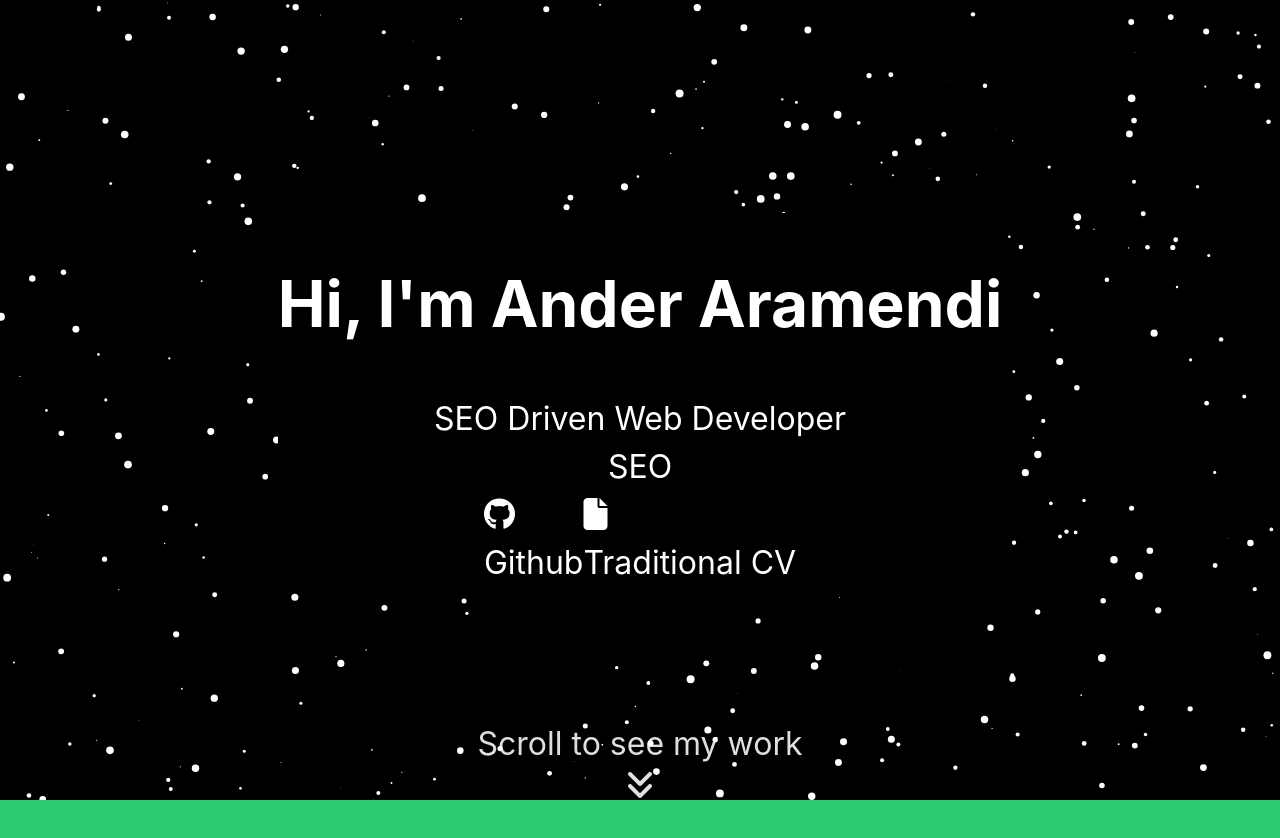
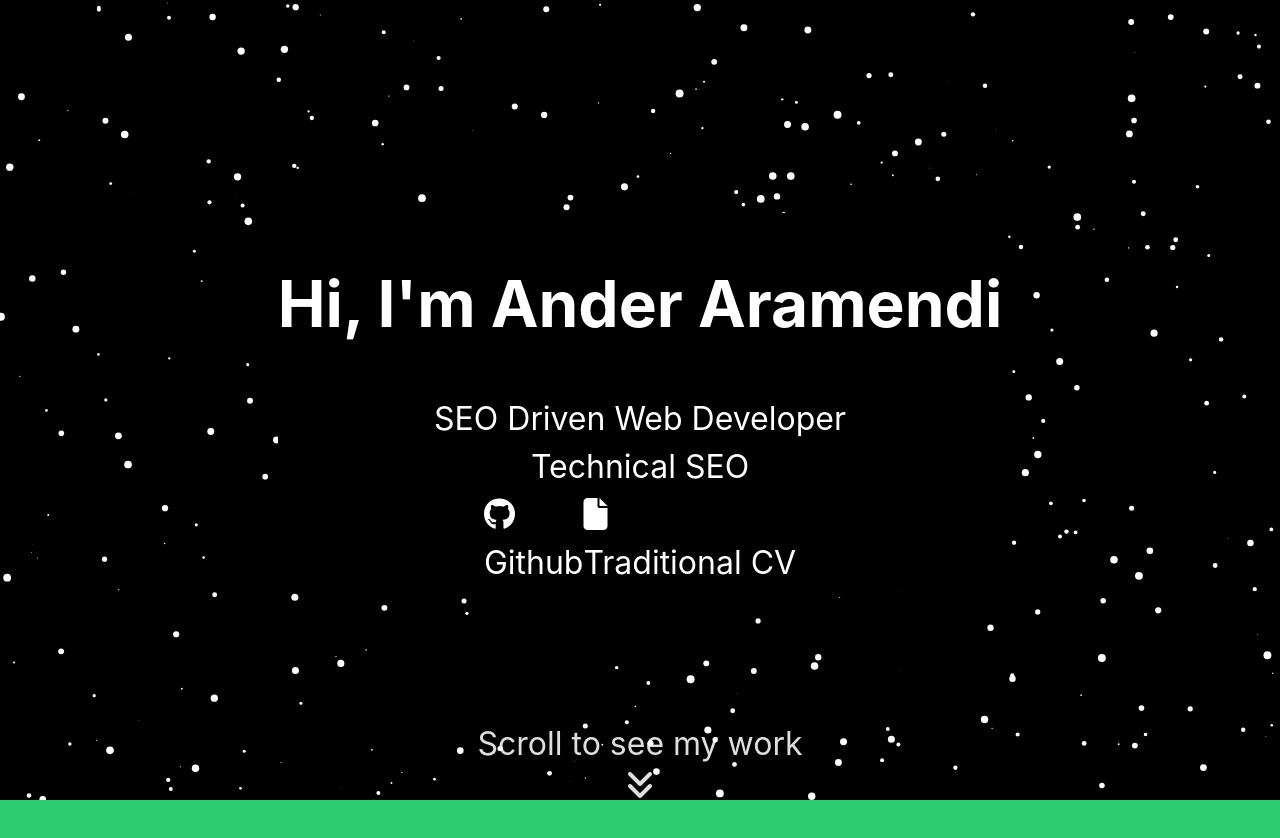
Before and after one commit to Aramendiander/portfolio, a React (Vite) app: page / in a window 1280 px wide. Shown: the top 838 px of the page. Built offline with nearby package versions, Linux system fonts and the light colour scheme.

Commit message:
added animation to skills

```diff
--- a/package.json
+++ b/package.json
@@ -12,7 +12,8 @@
   "dependencies": {
     "react": "^18.2.0",
     "react-dom": "^18.2.0",
-    "react-scroll": "^1.9.0"
+    "react-scroll": "^1.9.0",
+    "react-transition-group": "^4.4.5"
   },
   "devDependencies": {
     "@types/react": "^18.2.37",
--- a/src/common/arrays.js
+++ b/src/common/arrays.js
@@ -1,6 +1,6 @@
 
 
-const skills = ['Technical SEO', 'SEO', 'Web Development', 'Web Analytics', 'Web Accessibility', 'Web Performance', 'Link Building', 'Web Auditing', 'Keyword Research', 'Content Creation', 'Content Strategy', 'Content Marketing', 'Social Media Marketing', 'Email Marketing']
+const skills = ['Web Development', 'Technical SEO', 'SEO', 'Web Analytics', 'Web Accessibility', 'Web Performance', 'Link Building', 'Web Auditing', 'Keyword Research', 'Content Creation', 'Content Strategy', 'Content Marketing', 'Social Media Marketing', 'Email Marketing']
 
 const technologies = [
     { name: 'HTML', icon: '' },
--- a/src/components/Presentation.jsx
+++ b/src/components/Presentation.jsx
@@ -1,26 +1,29 @@
-import { useEffect, useState, } from 'react';
+import { useEffect, useState, useRef } from 'react';
 import { skills, technologies } from '../common/arrays';
+import { CSSTransition } from 'react-transition-group';
 
 const Presentation = () => {
     const [skill, setSkill] = useState(skills[0])
+    const [inProp, setInProp] = useState(true);
+    const nodeRef = useRef(null);
+
 
 
     useEffect(() => {
-        skillRotation();
-    },[skill])
+        const intervalId = skillRotation();
+        return () => clearInterval(intervalId);
+    }, []);
 
     const skillRotation = () => {
-       setInterval(() => {
-        for (let i = 0; i < skills.length; i++) {
-            if (skill === skills[i]) {
-                if (i === skills.length - 1) {
-                    setSkill(skills[0])
-                } else {
-                    setSkill(skills[i + 1])
-                }
-            }
-        }
-       }, 5000);
+        let i = 0;
+        return setInterval(() => {
+            setInProp(false);
+            setTimeout(() => {
+                setSkill(skills[i]);
+                setInProp(true);
+            }, 500);
+            i = (i + 1) % skills.length;
+        }, 5000);
     }
 
 
@@ -29,7 +32,10 @@ const Presentation = () => {
         <div className="aboutme">
             <h1>Hi, I'm Ander Aramendi</h1>
             <p>SEO Driven Web Developer</p>
-            <p>{skill}</p>
+            <CSSTransition nodeRef={nodeRef} in={inProp} timeout={500} classNames="skillrotation">
+                <p ref={nodeRef}>{skill}</p>
+            </CSSTransition>
+
             <div className="mylinks">
                 <div>
                     <i className="fa-brands fa-github"></i>
--- a/src/index.css
+++ b/src/index.css
@@ -167,3 +167,43 @@ button:focus-visible {
   display:flex;
   justify-content: space-around;
 }
+
+
+.skillrotation-enter {
+  opacity: 0;
+}
+.skillrotation-enter-active {
+  opacity: 1;
+  transition: opacity 200ms;
+}
+.skillrotation-exit {
+  opacity: 1;
+}
+.skillrotation-exit-active {
+  opacity: 0;
+  transition: opacity 200ms;
+}
+
+.fading {
+    position:absolute;
+    top:0; bottom:0; right:0;
+    width:100%;
+    background:white;
+    -moz-animation: fade 5s ease-in alternate infinite; /* Firefox */
+    -webkit-animation: fade 5s ease-in alternate infinite; /* Safari and Chrome */
+    -ms-animation: fade 5s ease-in alternate infinite; /* IE10 */
+    -o-animation: fade 5s ease-in alternate infinite; /* Opera */
+    animation: fade 5s ease-in alternate infinite;
+}
+
+
+
+@keyframes typing {
+  from { width: 0 }
+  to { width: 100% }
+}
+
+@keyframes blink-caret {
+  from, to { border-color: transparent }
+  50% { border-color: orange; }
+}
```
Also changed, not shown: 1 other file (tests, documents, lock files or other folders).
